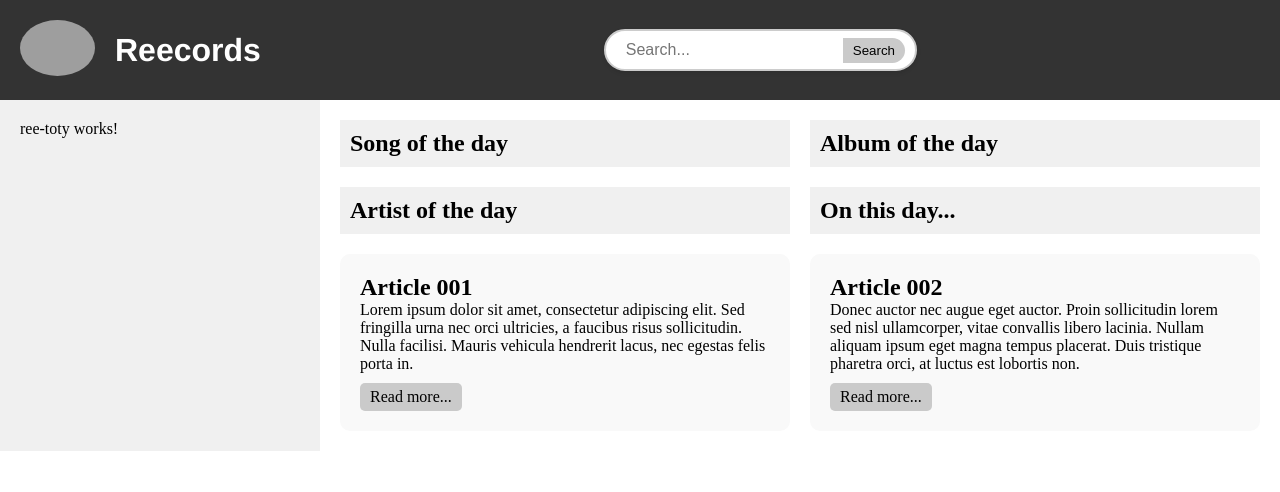
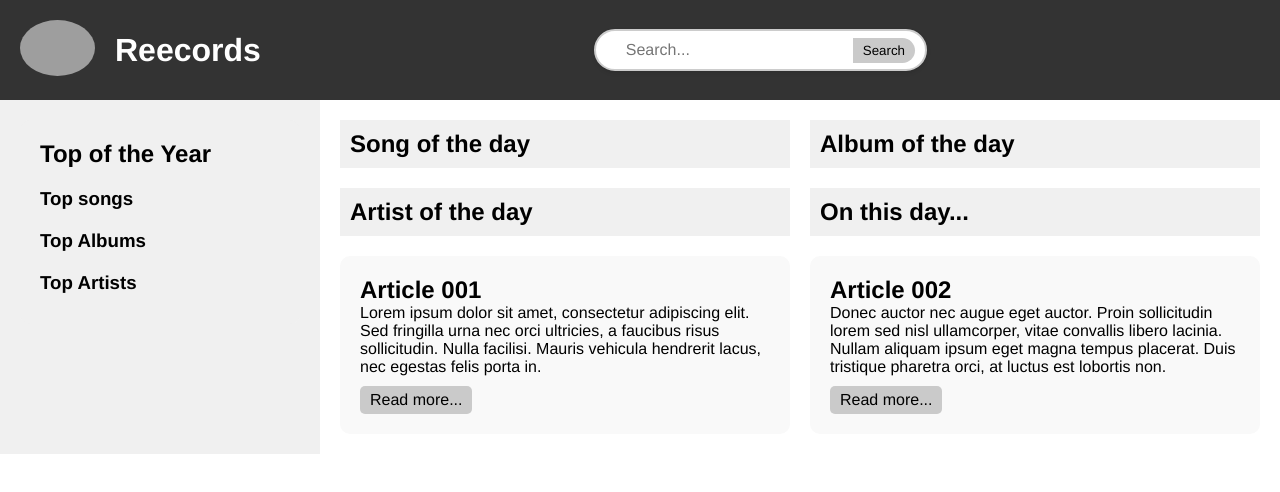
Before and after one commit to DavideAlt/reecords, an Angular app: page / in a window 1280 px wide. Shown: the top 492 px of the page. Built offline with nearby package versions, Linux system fonts and the light colour scheme; grey boxes are pictures that could not be loaded.

Commit message:
styling for toty component

```diff
--- a/src/app/app.component.scss
+++ b/src/app/app.component.scss
@@ -9,7 +9,6 @@ header {
 
 header h1 {
     padding-left: 10px;
-    font-family:'Franklin Gothic Medium', 'Arial Narrow', Arial, sans-serif;
 }
 
 .logo {
--- a/src/app/components/ree-search/ree-search.component.scss
+++ b/src/app/components/ree-search/ree-search.component.scss
@@ -12,7 +12,7 @@
   border: none;
   outline: none;
   flex-grow: 1;
-    padding: 5px 10px;
+  padding: 5px 20px;
   font-size: 16px;
 }
 
--- a/src/app/components/ree-toty/ree-toty.component.html
+++ b/src/app/components/ree-toty/ree-toty.component.html
@@ -1 +1,21 @@
-<p>ree-toty works!</p>
+<div class="toty">
+    <h2>Top of the Year</h2>
+    <div class="section">
+        <h3>Top songs</h3>
+        <ul>
+            <li></li>
+        </ul>
+    </div>
+    <div class="section">
+        <h3>Top Albums</h3>
+        <ul>
+            <li></li>
+        </ul>
+    </div>
+    <div class="section">
+        <h3>Top Artists</h3>
+        <ul>
+            <li></li>
+        </ul>
+    </div>
+</div>
--- a/src/app/components/ree-toty/ree-toty.component.scss
+++ b/src/app/components/ree-toty/ree-toty.component.scss
@@ -0,0 +1,26 @@
+.toty {
+  background-color: #f0f0f0;
+  padding: 20px;
+  border-radius: 10px;
+}
+
+.toty h2 {
+  margin-top: 0;
+}
+
+.section {
+  margin-top: 20px;
+}
+
+.section h3 {
+  margin-bottom: 10px;
+}
+
+.section ul {
+  list-style: none;
+  padding: 0;
+}
+
+.section ul li {
+  margin-bottom: 5px;
+}
--- a/src/styles.scss
+++ b/src/styles.scss
@@ -1,4 +1,5 @@
 * {
     margin: 0px;
     box-sizing: border-box;
+    font-family:'Franklin Gothic Medium', 'Arial Narrow', Arial, sans-serif;
 }
```
Lines whose indentation alone changed are shown as unchanged.
